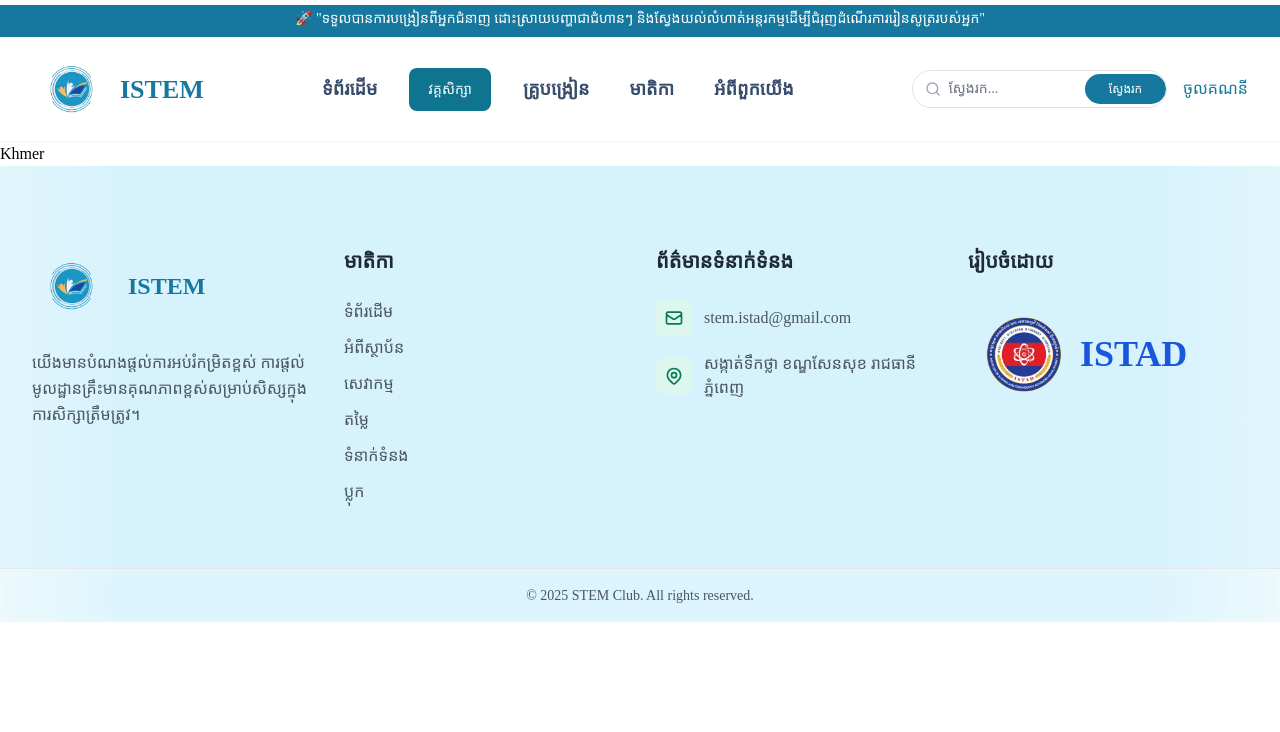
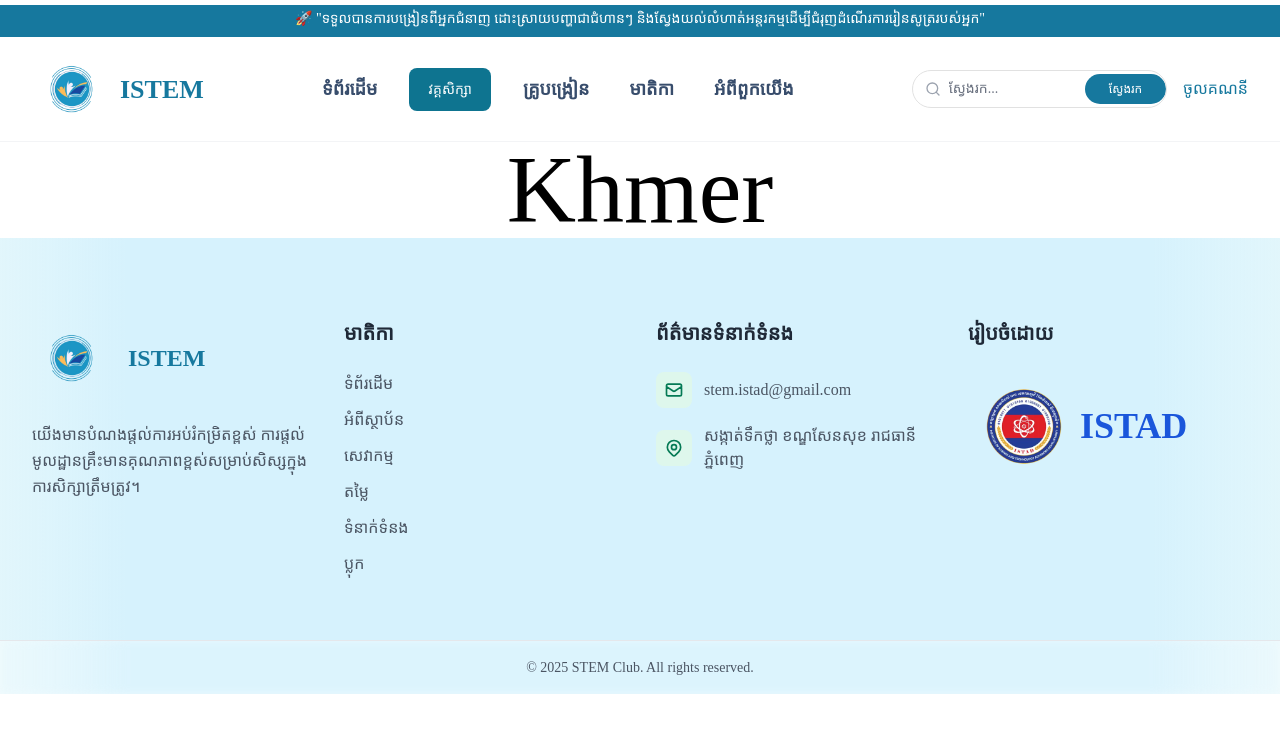
Before and after one commit to Kukseng/stem-webb, a React (Vite) app: page /Khmer in a window 1280 px wide. Shown: the top 732 px of the page. Built offline with nearby package versions, Linux system fonts and the light colour scheme; a web font is replaced by a local one.

Commit message:
nav-Margin

```diff
--- a/src/components/layout/biology/Biology.jsx
+++ b/src/components/layout/biology/Biology.jsx
@@ -3,7 +3,7 @@
 const Biology = () => {
     return (
         <div>
-            <h1>Biology</h1>
+            <h1 className="text-8xl text-center">Biology</h1>
         </div>
     )
 }
--- a/src/components/layout/khmer/Khmer.jsx
+++ b/src/components/layout/khmer/Khmer.jsx
@@ -2,7 +2,7 @@
 const Khmer = () => {
     return (
         <div>
-            <h1>Khmer</h1>
+            <h1 className="text-center text-8xl">Khmer</h1>
         </div>
     )
 }
--- a/src/components/layout/navbar/MainNavbar.jsx
+++ b/src/components/layout/navbar/MainNavbar.jsx
@@ -82,11 +82,11 @@ function MainNavbar() {
 
   return (
     <nav
-      className={`bg-white bg-opacity-30 backdrop-blur-md sticky 2xl:px-14 top-0 z-50 transition-shadow duration-200 ${isScrolled ? "shadow-md" : "border-b border-gray-100"
+      className={`bg-white bg-opacity-30 backdrop-blur-md sticky top-0 z-50 transition-shadow duration-200 ${isScrolled ? "shadow-md" : "border-b border-gray-100"
         }`}
     >
       <div className="w-full">
-        <div className=" mx-auto flex items-center justify-between py-3 px-4 md:px-6 lg:px-8">
+        <div className=" mx-auto flex items-center justify-between py-3 px-4 md:px-6 lg:px-8 2xl:mx-14">
           {/* Logo */}
 
           <Link to="/" className="flex-shrink-0 ">
```
